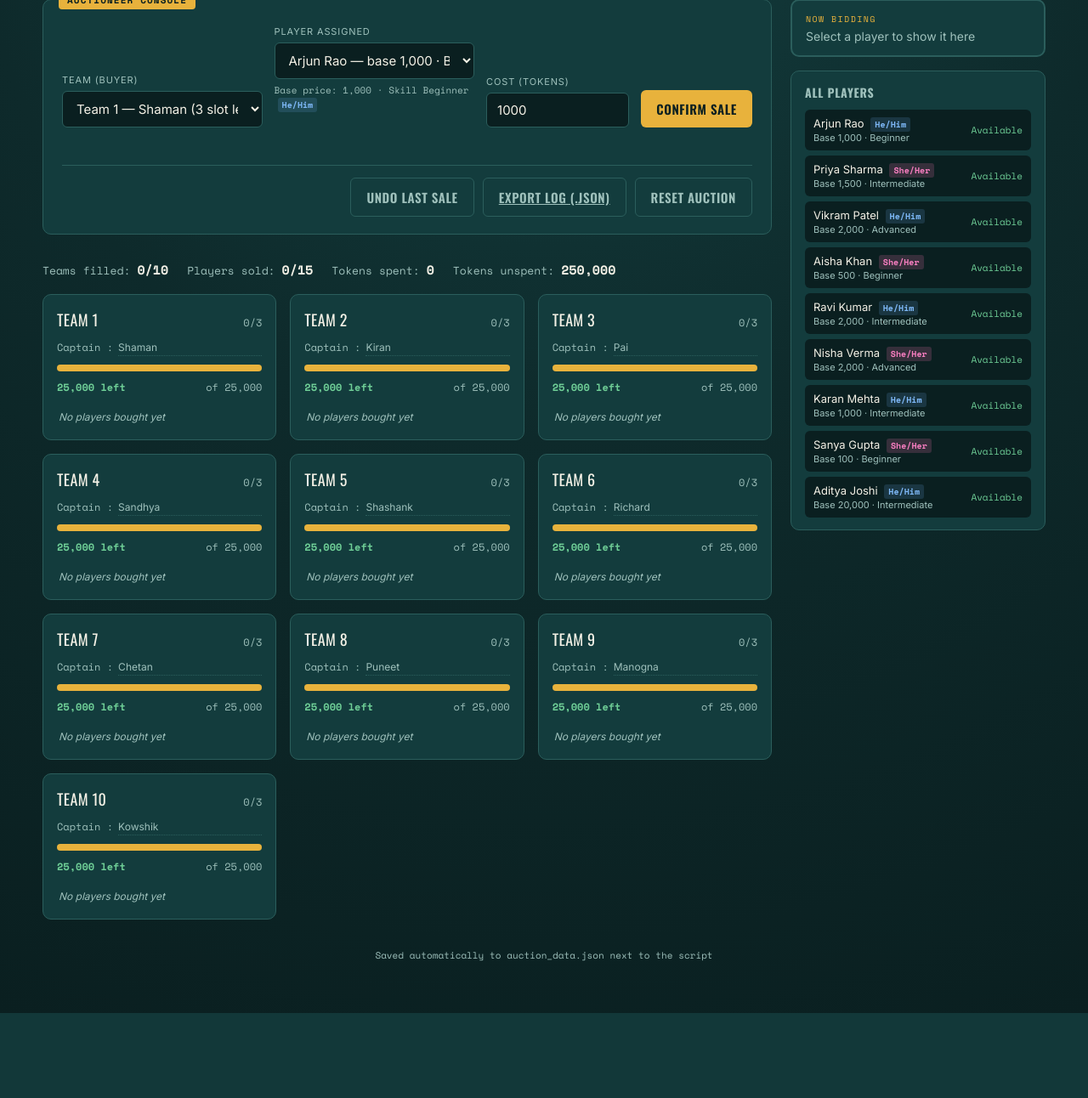
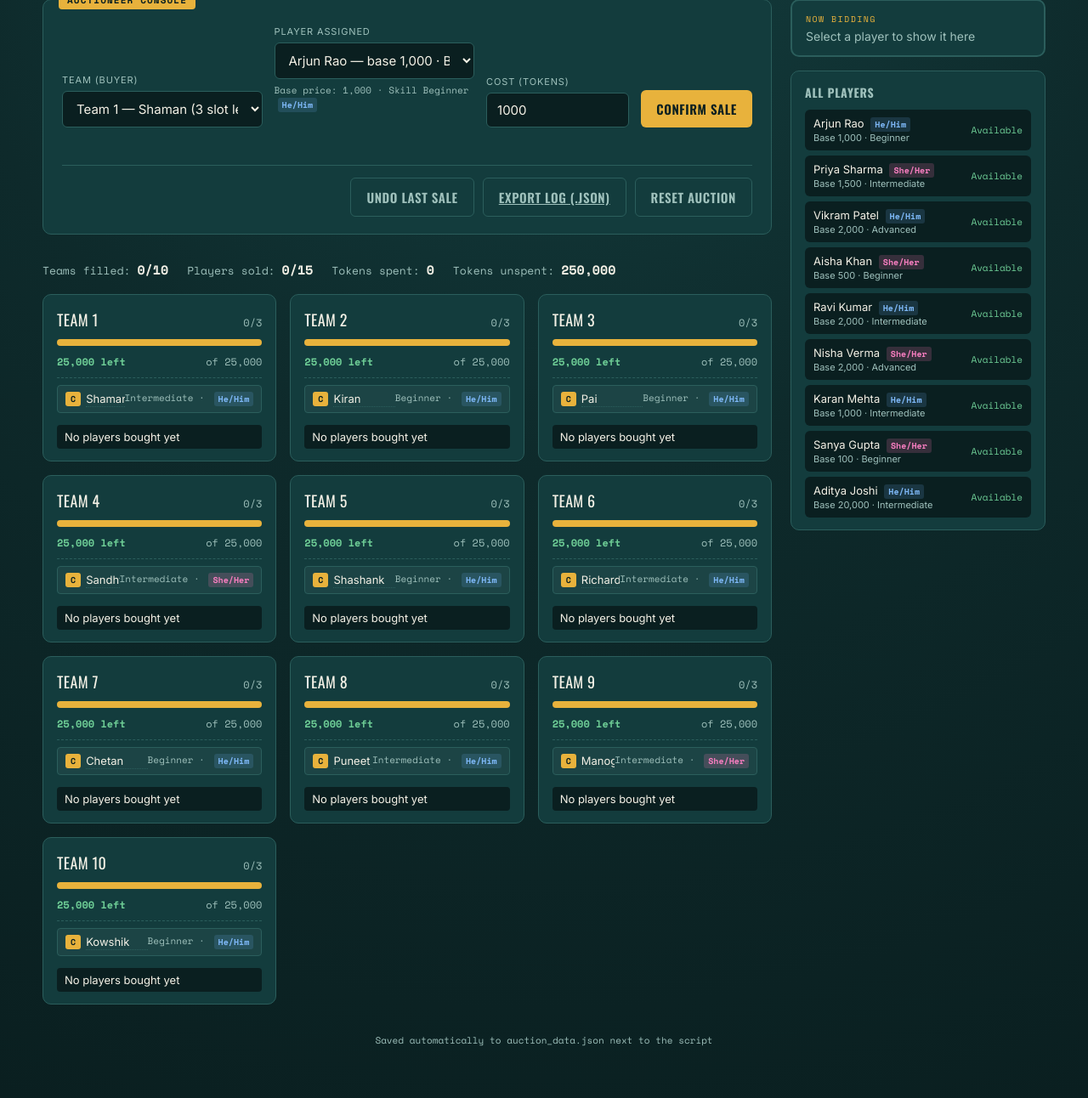
Before and after one commit to ShamanBhat/Auction_App, a Flask app: page / in a window 1280 px wide. Shown: the part 156-1448 px from the top of the page at 85% size. Before the commit the page ends 1348 px from the top, so only its background shows below. Run offline with Flask 3, Linux system fonts and the light colour scheme; data that the repository does not hold is empty; parts of the project's set-up code (start-up, migrations or seed data) failed here and were passed over.

Commit message:
feat: add skill and gender to captains, display on console

```diff
--- a/server.py
+++ b/server.py
@@ -116,10 +116,14 @@ def default_state():
     teams = []
     for i in range(1, num_teams + 1):
         info = teams_info[i - 1] if i - 1 < len(teams_info) else {}
+        raw_gender = (info.get("gender") or "M").strip().upper()
+        captain_gender = "F" if raw_gender in ("F", "FEMALE", "SHE", "HER") else "M"
         teams.append({
             "id": i,
             "name": (info.get("name") or f"Team {i}").strip() or f"Team {i}",
             "captain": (info.get("captain") or "").strip(),
+            "captain_gender": captain_gender,
+            "captain_skill": (info.get("skill") or "").strip(),
             "players": [],
         })
 
@@ -178,6 +182,28 @@ def load_state():
                 for rp in team.get("players", []):
                     if "gender" not in rp:
                         rp["gender"] = gender_map.get(rp.get("player_id"), "M")
+
+        # Migrate: backfill missing captain_gender/captain_skill from teams.json
+        needs_captain_fields = any(
+            "captain_gender" not in t for t in state.get("teams", [])
+        )
+        if needs_captain_fields:
+            try:
+                teams_info = ensure_teams_file()
+                captain_meta = {}
+                for i, info in enumerate(teams_info, start=1):
+                    raw_g = (info.get("gender") or "M").strip().upper()
+                    captain_meta[i] = {
+                        "captain_gender": "F" if raw_g in ("F", "FEMALE", "SHE", "HER") else "M",
+                        "captain_skill": (info.get("skill") or "").strip(),
+                    }
+            except Exception:
+                captain_meta = {}
+            for team in state.get("teams", []):
+                if "captain_gender" not in team:
+                    meta = captain_meta.get(team["id"], {})
+                    team["captain_gender"] = meta.get("captain_gender", "M")
+                    team["captain_skill"] = meta.get("captain_skill", "")
 
         return state
     return default_state()
@@ -380,14 +406,16 @@ def api_sale():
         if cost > remaining(team, state):
             return jsonify(error=f"{team['name']} only has {remaining(team, state):,} tokens left."), 400
 
-        # Enforce: each team must have at least 1 female player. If this is
-        # the last slot and there are no females yet, only a female player
-        # can be bought.
+        # Enforce: each team must have at least 1 female player overall
+        # (captain + 3 bid slots). If the captain is already female, the
+        # requirement is satisfied and any player can fill any slot.
         slots = state["config"]["slots"]
+        captain_is_female = team.get("captain_gender") == "F"
         is_last_slot = len(team["players"]) == slots - 1
         team_has_female = any(p.get("gender") == "F" for p in team["players"])
-        if is_last_slot and not team_has_female and player.get("gender") != "F":
-            # Count available female players to give a helpful message
+        if (is_last_slot and not team_has_female
+                and not captain_is_female
+                and player.get("gender") != "F"):
             available_females = [
                 p for p in state["players"]
                 if not p["sold"] and p.get("gender") == "F"
@@ -526,6 +554,11 @@ def api_team():
             team["name"] = data["name"].strip()
         if "captain" in data:
             team["captain"] = data["captain"].strip()
+        if "captain_skill" in data:
+            team["captain_skill"] = data["captain_skill"].strip()
+        if "captain_gender" in data:
+            raw = data["captain_gender"].strip().upper()
+            team["captain_gender"] = "F" if raw in ("F", "FEMALE", "SHE", "HER") else "M"
         save_state(state)
         broadcast_update()
         return jsonify(state_with_budgets(state))
--- a/static/console.css
+++ b/static/console.css
@@ -52,11 +52,9 @@
 .team-name input{background:transparent;border:none;color:var(--shuttle);font-family:'Oswald',sans-serif;font-size:18px;
   text-transform:uppercase;width:100%;padding:0;letter-spacing:.02em;}
 .team-name input:focus{outline:none;border-bottom:1px dashed var(--gold);}
-.captain-row{display:flex;align-items:center;gap:6px;}
-.captain-row .captain-label{font-size:12px;color:var(--text-dim);white-space:nowrap;font-family:'Space Mono',monospace;}
-.captain-row input{background:transparent;border:none;border-bottom:1px dotted var(--line);color:var(--text-dim);
-  font-size:12px;width:100%;padding:2px 0;font-family:'Inter',sans-serif;}
-.captain-row input:focus{outline:none;border-color:var(--gold);color:var(--shuttle);}
+.captain-entry-input{background:transparent;border:none;border-bottom:1px dotted var(--line);
+  color:var(--shuttle);font-size:13px;font-family:'Inter',sans-serif;padding:1px 0;width:100%;}
+.captain-entry-input:focus{outline:none;border-color:var(--gold);}
 
 .roster li .rm{cursor:pointer;color:var(--danger);font-family:'Space Mono',monospace;margin-left:8px;opacity:.7;}
 .roster li .rm:hover{opacity:1;}
--- a/static/console.js
+++ b/static/console.js
@@ -40,7 +40,9 @@ function populatePlayerSelect(){
   const teamId = parseInt(document.getElementById('teamSelect').value,10);
   const team = STATE.teams.find(t=>t.id===teamId);
   const isLastSlot = team && team.players.length === STATE.slots - 1;
+  const captainIsFemale = team && team.captain_gender === 'F';
   const teamHasFemale = team && team.players.some(p=>p.gender==='F');
+  const needsFemale = isLastSlot && !teamHasFemale && !captainIsFemale;
   const available = STATE.players.filter(p=>!p.sold);
   sel.innerHTML = '';
   if(available.length === 0){
@@ -56,7 +58,7 @@ function populatePlayerSelect(){
       const gLabel = p.gender === 'F' ? ' · She/Her' : ' · He/Him';
       opt.textContent = `${p.name} — base ${p.base_price.toLocaleString()}${skill}${gLabel}`;
       // Grey out males when last slot requires a female
-      if(isLastSlot && !teamHasFemale && p.gender !== 'F') opt.disabled = true;
+      if(needsFemale && p.gender !== 'F') opt.disabled = true;
       sel.appendChild(opt);
     });
   }
@@ -85,8 +87,9 @@ function updateBaseHint(){
     const team = STATE.teams.find(t=>t.id===teamId);
     if(team){
       const isLastSlot = team.players.length === STATE.slots - 1;
+      const captainIsFemale = team.captain_gender === 'F';
       const teamHasFemale = team.players.some(p=>p.gender==='F');
-      if(isLastSlot && !teamHasFemale){
+      if(isLastSlot && !teamHasFemale && !captainIsFemale){
         warn.textContent = '⚠ Last slot — must be a female player (She/Her)';
       } else {
         warn.textContent = '';
@@ -165,6 +168,12 @@ function renderTeams(){
     const card = document.createElement('div');
     card.className = 'team-card' + (full?' full':'') + (rem<0?' over':'');
     const fillClass = pct<=15?'crit':(pct<=35?'low':'');
+    const captainHtml = `
+      <li class="captain-entry">
+        <span class="c-badge">C</span>
+        <span class="c-name"><input class="captain-entry-input" type="text" value="${esc(team.captain)}" placeholder="Captain name" data-team="${team.id}" data-field="captain"/></span>
+        <span class="c-meta">${team.captain_skill ? esc(team.captain_skill)+' · ' : ''}${genderBadge(team.captain_gender||'M')}</span>
+      </li>`;
     let rosterHtml = team.players.length === 0
       ? '<li class="placeholder">No players bought yet</li>'
       : team.players.map((p,idx)=>`
@@ -177,9 +186,9 @@ function renderTeams(){
         <div class="team-name"><input type="text" value="${esc(team.name)}" data-team="${team.id}" data-field="name"/></div>
         <div class="slot-count">${team.players.length}/${STATE.slots}</div>
       </div>
-      <div class="captain-row"><span class="captain-label">Captain :</span><input type="text" placeholder="Captain name" value="${esc(team.captain)}" data-team="${team.id}" data-field="captain"/></div>
       <div class="purse-meter"><div class="purse-fill ${fillClass}" style="width:${pct}%"></div></div>
       <div class="purse-nums"><span class="left">${rem.toLocaleString()} left</span><span>of ${STATE.purse.toLocaleString()}</span></div>
+      <ul class="roster captain-section">${captainHtml}</ul>
       <ul class="roster">${rosterHtml}</ul>`;
     grid.appendChild(card);
   });
--- a/static/style.css
+++ b/static/style.css
@@ -51,7 +51,13 @@ h1{font-family:'Oswald',sans-serif;font-weight:700;font-size:36px;margin:4px 0 0
 .roster{list-style:none;margin:4px 0 0;padding:0;display:flex;flex-direction:column;gap:4px;}
 .roster li{display:flex;justify-content:space-between;font-size:13px;background:var(--court-deep);border-radius:4px;padding:6px 9px;}
 .roster li .pcost{color:var(--gold);font-family:'Space Mono',monospace;}
-.roster .placeholder{font-size:12px;color:var(--text-dim);font-style:italic;background:none;padding:5px 2px;}
+.roster.captain-section{margin-top:0;padding-top:8px;border-top:1px dashed var(--line);}
+.roster .captain-entry{background:rgba(255,255,255,.04);border:1px solid var(--line);
+  border-radius:4px;padding:6px 9px;font-size:13px;display:flex;justify-content:space-between;align-items:center;}
+.roster .captain-entry .c-badge{font-family:'Space Mono',monospace;font-size:10px;font-weight:700;
+  background:var(--gold);color:var(--court-deep);padding:1px 6px;border-radius:3px;margin-right:6px;flex-shrink:0;}
+.roster .captain-entry .c-name{flex:1;}
+.roster .captain-entry .c-meta{font-size:11px;color:var(--text-dim);font-family:'Space Mono',monospace;text-align:right;white-space:nowrap;}
 
 .pool-panel{background:var(--panel);border:1px solid var(--line);border-radius:10px;padding:14px 16px;}
 .pool-panel h2{font-family:'Oswald',sans-serif;font-size:14px;text-transform:uppercase;letter-spacing:.05em;margin:0 0 10px;color:var(--text-dim);}
--- a/static/viewer.css
+++ b/static/viewer.css
@@ -6,7 +6,6 @@
 .readonly-tag{font-family:'Space Mono',monospace;font-size:11px;letter-spacing:.08em;color:var(--text-dim);
   border:1px dashed var(--line);border-radius:5px;padding:3px 9px;display:inline-block;margin-top:6px;}
 
-.captain-row{font-size:12px;color:var(--text-dim);}
 
 /* Big banner version of "now bidding" — console.css has a compact version */
 .now-bidding{background:var(--panel);border:2px solid var(--gold);border-radius:10px;padding:18px 18px;text-align:center;}
--- a/teams.json
+++ b/teams.json
@@ -1,12 +1,12 @@
 [
-  {"name": "Team 1",   "captain": "Shaman"},
-  {"name": "Team 2",   "captain": "Kiran"},
-  {"name": "Team 3",   "captain": "Pai"},
-  {"name": "Team 4",   "captain": "Sandhya"},
-  {"name": "Team 5",   "captain": "Shashank"},
-  {"name": "Team 6",   "captain": "Richard"},
-  {"name": "Team 7",   "captain": "Chetan"},
-  {"name": "Team 8",   "captain": "Puneet"},
-  {"name": "Team 9",   "captain": "Manogna"},
-  {"name": "Team 10",  "captain": "Kowshik"}
+  {"name": "Team 1",  "captain": "Shaman",    "skill": "Intermediate", "gender": "M"},
+  {"name": "Team 2",  "captain": "Kiran",     "skill": "Beginner",     "gender": "M"},
+  {"name": "Team 3",  "captain": "Pai",       "skill": "Beginner",     "gender": "M"},
+  {"name": "Team 4",  "captain": "Sandhya",   "skill": "Intermediate", "gender": "F"},
+  {"name": "Team 5",  "captain": "Shashank",  "skill": "Beginner",     "gender": "M"},
+  {"name": "Team 6",  "captain": "Richard",   "skill": "Intermediate", "gender": "M"},
+  {"name": "Team 7",  "captain": "Chetan",    "skill": "Beginner",     "gender": "M"},
+  {"name": "Team 8",  "captain": "Puneet",    "skill": "Intermediate", "gender": "M"},
+  {"name": "Team 9",  "captain": "Manogna",   "skill": "Intermediate", "gender": "F"},
+  {"name": "Team 10", "captain": "Kowshik",   "skill": "Beginner",     "gender": "M"}
 ]
```
Also changed, not shown: static/viewer.js (+8 -2 lines).
